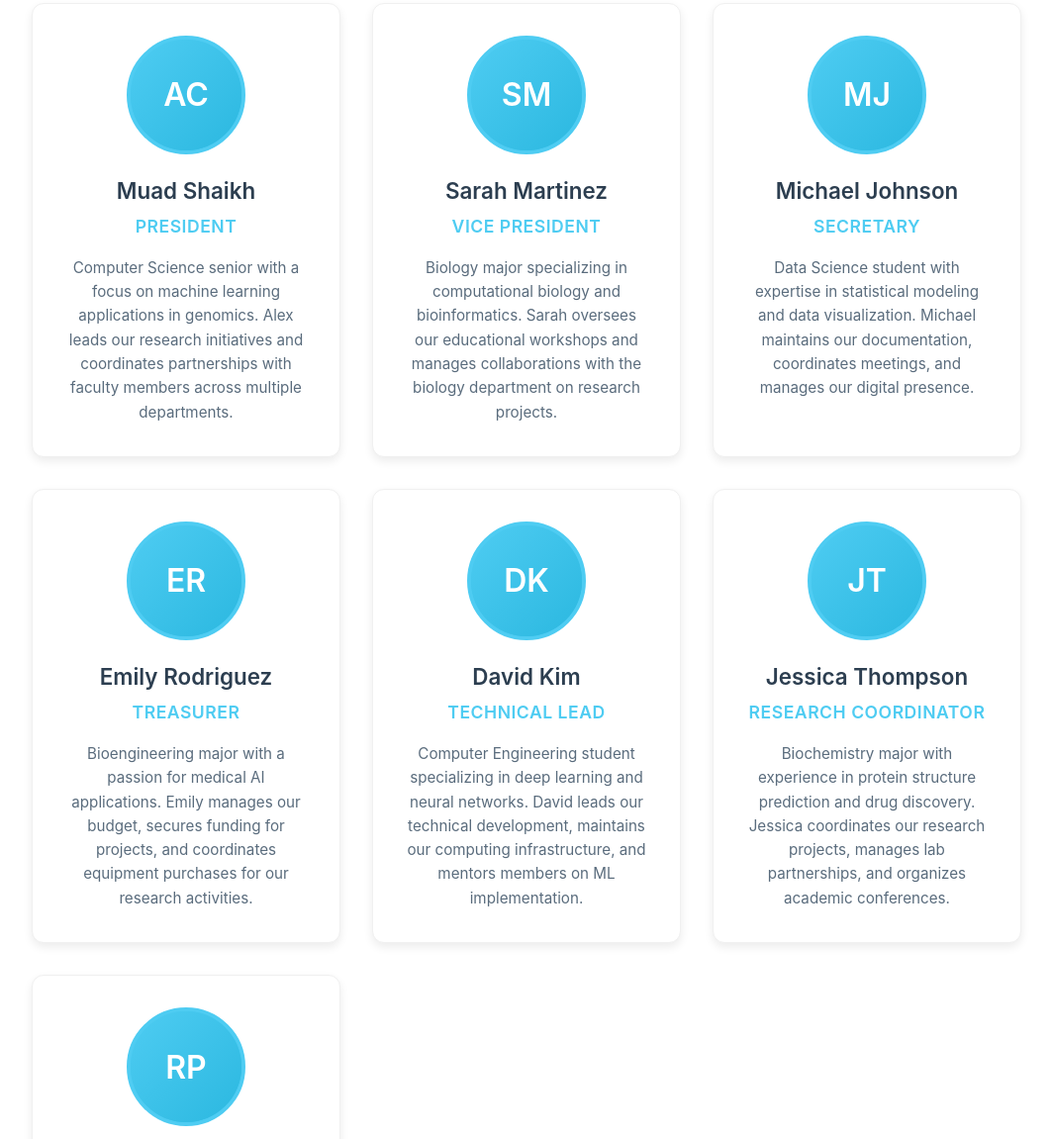
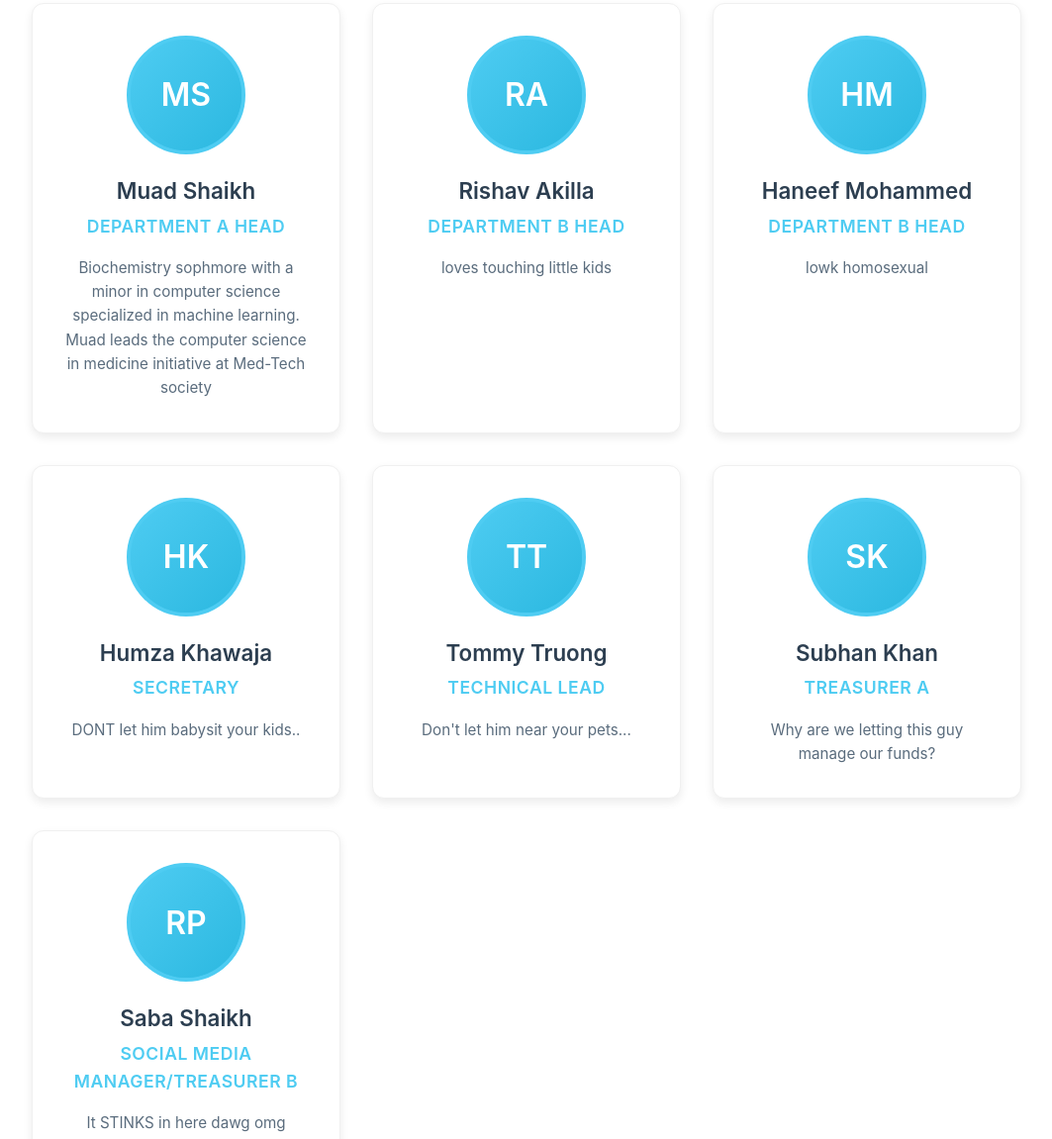
Before and after one commit to MuadS/clubwebsite, a website: page about.html in a window 1280 px wide. Shown: the part 602-1753 px from the top of the page at 99% size, without its empty margins (108-1171 px from the left). Drawn offline with Linux system fonts and the light colour scheme.

```diff
--- a/about.html
+++ b/about.html
@@ -1,10 +1,12 @@
 <!DOCTYPE html>
 <html lang="en">
+
 <head>
     <meta charset="UTF-8">
     <meta name="viewport" content="width=device-width, initial-scale=1.0">
     <title>About Us - UH Bio-AI Club</title>
-    <meta name="description" content="Meet the executive team of the University of Houston Bio-AI Club - passionate students advancing AI applications in biological sciences.">
+    <meta name="description"
+        content="Meet the executive team of the University of Houston Bio-AI Club - passionate students advancing AI applications in biological sciences.">
 
     <!-- Performance optimizations -->
     <link rel="preload" href="css/style.css" as="style">
@@ -16,6 +18,7 @@
     <meta name="robots" content="index, follow">
     <meta name="theme-color" content="#4ECCF2">
 </head>
+
 <body>
     <!-- Skip to main content link for accessibility -->
     <a href="#main-content" class="skip-link">Skip to main content</a>
@@ -36,7 +39,9 @@
     <section class="hero" id="main-content">
         <div class="container">
             <h1>Meet Our Team</h1>
-            <p>Med Tech Society is led by a passionate group of students dedicated to advancing the intersection of artificial intelligence and biological sciences. Our diverse team brings together expertise in machine learning, biology, computer science, and research.</p>
+            <p>Med Tech Society is led by a passionate group of students dedicated to advancing the intersection of
+                artificial intelligence and biological sciences. Our diverse team brings together expertise in machine
+                learning, biology, computer science, and research.</p>
         </div>
     </section>
 
@@ -45,101 +50,115 @@
         <div class="container">
             <h2 id="team-heading" class="text-center mb-4">Executive Team</h2>
             <div class="team-grid" role="list" aria-label="Executive team members">
-                <!-- President -->
+                <!-- DP Head -->
                 <article class="team-card" role="listitem">
                     <div class="member-photo">
-                        <div class="headshot-placeholder" data-initials="AC">
-                            <img src="assets/images/headshots/muad.jpg" alt="Headshot of Muad Shaikh, " class="headshot" onerror="this.style.display='none'; this.parentNode.classList.add('show-placeholder');">
+                        <div class="headshot-placeholder" data-initials="MS">
+                            <img src="assets/images/headshots/muad.jpg" alt="Headshot of Muad Shaikh, " class="headshot"
+                                onerror="this.style.display='none'; this.parentNode.classList.add('show-placeholder');">
                         </div>
                     </div>
                     <div class="member-info">
                         <h3>Muad Shaikh</h3>
-                        <p class="member-role" aria-label="Position">President</p>
-                        <p class="member-bio">Computer Science senior with a focus on machine learning applications in genomics. Alex leads our research initiatives and coordinates partnerships with faculty members across multiple departments.</p>
+                        <p class="member-role" aria-label="Position">Department A Head</p>
+                        <p class="member-bio">Biochemistry sophmore with a minor in computer science specialized in
+                            machine learning. Muad leads the computer science in medicine initiative at Med-Tech society </p>
                     </div>
                 </article>
 
-                <!-- Vice President -->
+                <!-- DP Head -->
                 <article class="team-card" role="listitem">
                     <div class="member-photo">
-                        <div class="headshot-placeholder" data-initials="SM">
-                            <img src="assets/images/headshots/vice-president.jpg" alt="Headshot of Sarah Martinez, Vice President" class="headshot" onerror="this.style.display='none'; this.parentNode.classList.add('show-placeholder');">
+                        <div class="headshot-placeholder" data-initials="RA">
+                            <img src="assets/images/headshots/.jpg" alt="Headshot of Rishav Akilla"
+                                class="headshot"
+                                onerror="this.style.display='none'; this.parentNode.classList.add('show-placeholder');">
                         </div>
                     </div>
                     <div class="member-info">
-                        <h3>Sarah Martinez</h3>
-                        <p class="member-role" aria-label="Position">Vice President</p>
-                        <p class="member-bio">Biology major specializing in computational biology and bioinformatics. Sarah oversees our educational workshops and manages collaborations with the biology department on research projects.</p>
+                        <h3>Rishav Akilla</h3>
+                        <p class="member-role" aria-label="Position">Department B Head</p>
+                        <p class="member-bio">loves touching little kids</p>
+                    </div>
+                </article>
+
+                <!-- DP Head -->
+                <article class="team-card" role="listitem">
+                    <div class="member-photo">
+                        <div class="headshot-placeholder" data-initials="HM">
+                            <img src="assets/images/headshots/haneef.jpg"
+                                alt="Headshot of Haneef Mohammed" class="headshot"
+                                onerror="this.style.display='none'; this.parentNode.classList.add('show-placeholder');">
+                        </div>
+                    </div>
+                    <div class="member-info">
+                        <h3>Haneef Mohammed</h3>
+                        <p class="member-role" aria-label="Position">Department B Head</p>
+                        <p class="member-bio">lowk homosexual</p>
                     </div>
                 </article>
 
                 <!-- Secretary -->
                 <article class="team-card" role="listitem">
                     <div class="member-photo">
-                        <div class="headshot-placeholder" data-initials="MJ">
-                            <img src="assets/images/headshots/secretary.jpg" alt="Headshot of Michael Johnson, Secretary" class="headshot" onerror="this.style.display='none'; this.parentNode.classList.add('show-placeholder');">
+                        <div class="headshot-placeholder" data-initials="HK">
+                            <img src="assets/images/headshots/humza.jpg"
+                                alt="Headshot of Humza Khawaja" class="headshot"
+                                onerror="this.style.display='none'; this.parentNode.classList.add('show-placeholder');">
                         </div>
                     </div>
                     <div class="member-info">
-                        <h3>Michael Johnson</h3>
+                        <h3>Humza Khawaja</h3>
                         <p class="member-role" aria-label="Position">Secretary</p>
-                        <p class="member-bio">Data Science student with expertise in statistical modeling and data visualization. Michael maintains our documentation, coordinates meetings, and manages our digital presence.</p>
+                        <p class="member-bio">DONT let him babysit your kids..</p>
+                    </div>
+                </article>
+
+                <!-- Technical Lead -->
+                <article class="team-card" role="listitem">
+                    <div class="member-photo">
+                        <div class="headshot-placeholder" data-initials="TT">
+                            <img src="assets/images/headshots/tommy.jpg"
+                                alt="Headshot of Tommy Truong" class="headshot"
+                                onerror="this.style.display='none'; this.parentNode.classList.add('show-placeholder');">
+                        </div>
+                    </div>
+                    <div class="member-info">
+                        <h3>Tommy Truong</h3>
+                        <p class="member-role" aria-label="Position">Technical Lead</p>
+                        <p class="member-bio">Don't let him near your pets...</p>
                     </div>
                 </article>
 
                 <!-- Treasurer -->
                 <article class="team-card" role="listitem">
                     <div class="member-photo">
-                        <div class="headshot-placeholder" data-initials="ER">
-                            <img src="assets/images/headshots/treasurer.jpg" alt="Headshot of Emily Rodriguez, Treasurer" class="headshot" onerror="this.style.display='none'; this.parentNode.classList.add('show-placeholder');">
+                        <div class="headshot-placeholder" data-initials="SK">
+                            <img src="assets/images/headshots/subhan.jpg"
+                                alt="Headshot of subhan" class="headshot"
+                                onerror="this.style.display='none'; this.parentNode.classList.add('show-placeholder');">
                         </div>
                     </div>
                     <div class="member-info">
-                        <h3>Emily Rodriguez</h3>
-                        <p class="member-role" aria-label="Position">Treasurer</p>
-                        <p class="member-bio">Bioengineering major with a passion for medical AI applications. Emily manages our budget, secures funding for projects, and coordinates equipment purchases for our research activities.</p>
+                        <h3>Subhan Khan</h3>
+                        <p class="member-role" aria-label="Position">Treasurer A</p>
+                        <p class="member-bio">Why are we letting this guy manage our funds?</p>
                     </div>
                 </article>
 
-                <!-- Technical Lead -->
+                <!-- Social Media Manager -->
                 <article class="team-card" role="listitem">
                     <div class="member-photo">
-                        <div class="headshot-placeholder" data-initials="DK">
-                            <img src="assets/images/headshots/technical-lead.jpg" alt="Headshot of David Kim, Technical Lead" class="headshot" onerror="this.style.display='none'; this.parentNode.classList.add('show-placeholder');">
+                        <div class="headshot-placeholder" data-initials="RP">
+                            <img src="assets/images/headshots/saba.jpg"
+                                alt="Headshot of Saba Shaikh" class="headshot"
+                                onerror="this.style.display='none'; this.parentNode.classList.add('show-placeholder');">
                         </div>
                     </div>
                     <div class="member-info">
-                        <h3>David Kim</h3>
-                        <p class="member-role" aria-label="Position">Technical Lead</p>
-                        <p class="member-bio">Computer Engineering student specializing in deep learning and neural networks. David leads our technical development, maintains our computing infrastructure, and mentors members on ML implementation.</p>
-                    </div>
-                </article>
-
-                <!-- Research Coordinator -->
-                <article class="team-card" role="listitem">
-                    <div class="member-photo">
-                        <div class="headshot-placeholder" data-initials="JT">
-                            <img src="assets/images/headshots/research-coordinator.jpg" alt="Headshot of Jessica Thompson, Research Coordinator" class="headshot" onerror="this.style.display='none'; this.parentNode.classList.add('show-placeholder');">
-                        </div>
-                    </div>
-                    <div class="member-info">
-                        <h3>Jessica Thompson</h3>
-                        <p class="member-role" aria-label="Position">Research Coordinator</p>
-                        <p class="member-bio">Biochemistry major with experience in protein structure prediction and drug discovery. Jessica coordinates our research projects, manages lab partnerships, and organizes academic conferences.</p>
-                    </div>
-                </article>
-
-                <!-- Outreach Director -->
-                <article class="team-card" role="listitem">
-                    <div class="member-photo">
-                        <div class="headshot-placeholder" data-initials="RP">
-                            <img src="assets/images/headshots/outreach-director.jpg" alt="Headshot of Ryan Patel, Outreach Director" class="headshot" onerror="this.style.display='none'; this.parentNode.classList.add('show-placeholder');">
-                        </div>
-                    </div>
-                    <div class="member-info">
-                        <h3>Ryan Patel</h3>
-                        <p class="member-role" aria-label="Position">Outreach Director</p>
-                        <p class="member-bio">Public Health major with interests in epidemiological modeling and health informatics. Ryan manages community outreach, organizes public events, and builds relationships with industry partners.</p>
+                        <h3>Saba Shaikh</h3>
+                        <p class="member-role" aria-label="Position">Social Media Manager/Treasurer B</p>
+                        <p class="member-bio">It STINKS in here dawg omg</p>
                     </div>
                 </article>
             </div>
@@ -154,15 +173,19 @@
                 <div class="mission-grid">
                     <div class="mission-item">
                         <h3>Research Excellence</h3>
-                        <p>We conduct cutting-edge research at the intersection of AI and biology, contributing to scientific knowledge and advancing the field through innovative projects and publications.</p>
+                        <p>We conduct cutting-edge research at the intersection of AI and biology, contributing to
+                            scientific knowledge and advancing the field through innovative projects and publications.
+                        </p>
                     </div>
                     <div class="mission-item">
                         <h3>Education & Learning</h3>
-                        <p>We provide hands-on learning opportunities through workshops, seminars, and collaborative projects, helping members develop both theoretical knowledge and practical skills.</p>
+                        <p>We provide hands-on learning opportunities through workshops, seminars, and collaborative
+                            projects, helping members develop both theoretical knowledge and practical skills.</p>
                     </div>
                     <div class="mission-item">
                         <h3>Community Impact</h3>
-                        <p>We strive to make AI in biology accessible to everyone through public demonstrations, educational outreach, and partnerships with healthcare and research institutions.</p>
+                        <p>We strive to make AI in biology accessible to everyone through public demonstrations,
+                            educational outreach, and partnerships with healthcare and research institutions.</p>
                     </div>
                 </div>
             </div>
@@ -173,7 +196,8 @@
     <section class="cta-section">
         <div class="container text-center">
             <h2 class="mb-3">Interested in Joining Us?</h2>
-            <p class="mb-4">We welcome students from all backgrounds who are passionate about the intersection of AI and biology. Whether you're a beginner or have experience, there's a place for you in our community.</p>
+            <p class="mb-4">We welcome students from all backgrounds who are passionate about the intersection of AI and
+                biology. Whether you're a beginner or have experience, there's a place for you in our community.</p>
             <div class="cta-buttons">
                 <a href="projects.html" class="btn">View Our Projects</a>
                 <a href="index.html" class="btn btn-secondary">Upcoming Events</a>
@@ -184,11 +208,12 @@
     <!-- Footer -->
     <footer>
         <div class="container text-center">
-            <p>&copy; 2025 UH Bio-AI Club. Advancing the intersection of artificial intelligence and biological sciences.</p>
+            <p>&copy; 2025 Med-Tech Society. Website built by Yonas Asmelash and Muad Shaikh.</p>
         </div>
     </footer>
 
     <script src="js/navigation.js"></script>
     <script src="js/ux-enhancements.js"></script>
 </body>
+
 </html>
--- a/css/style.css
+++ b/css/style.css
@@ -2207,7 +2207,10 @@
   .cta-buttons {
     display: none !important;
   }
-}rgin: 0 auto;
+}
+
+.headshot-placeholder {
+  margin: 0 auto;
   border-radius: 50%;
   overflow: hidden;
 }
```
Also changed, not shown: index.html (+1 -1 lines), projects.html (+1 -1 lines).
